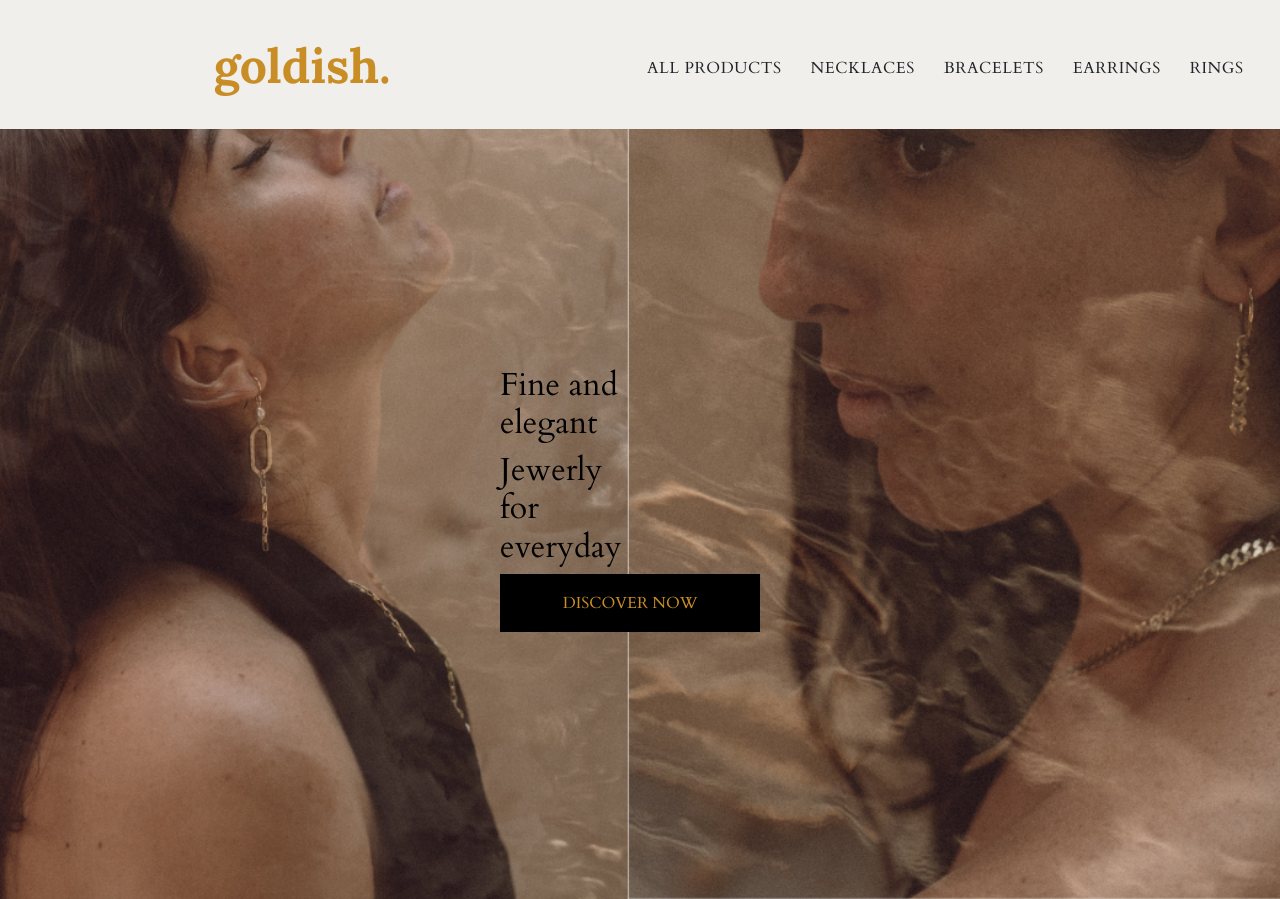
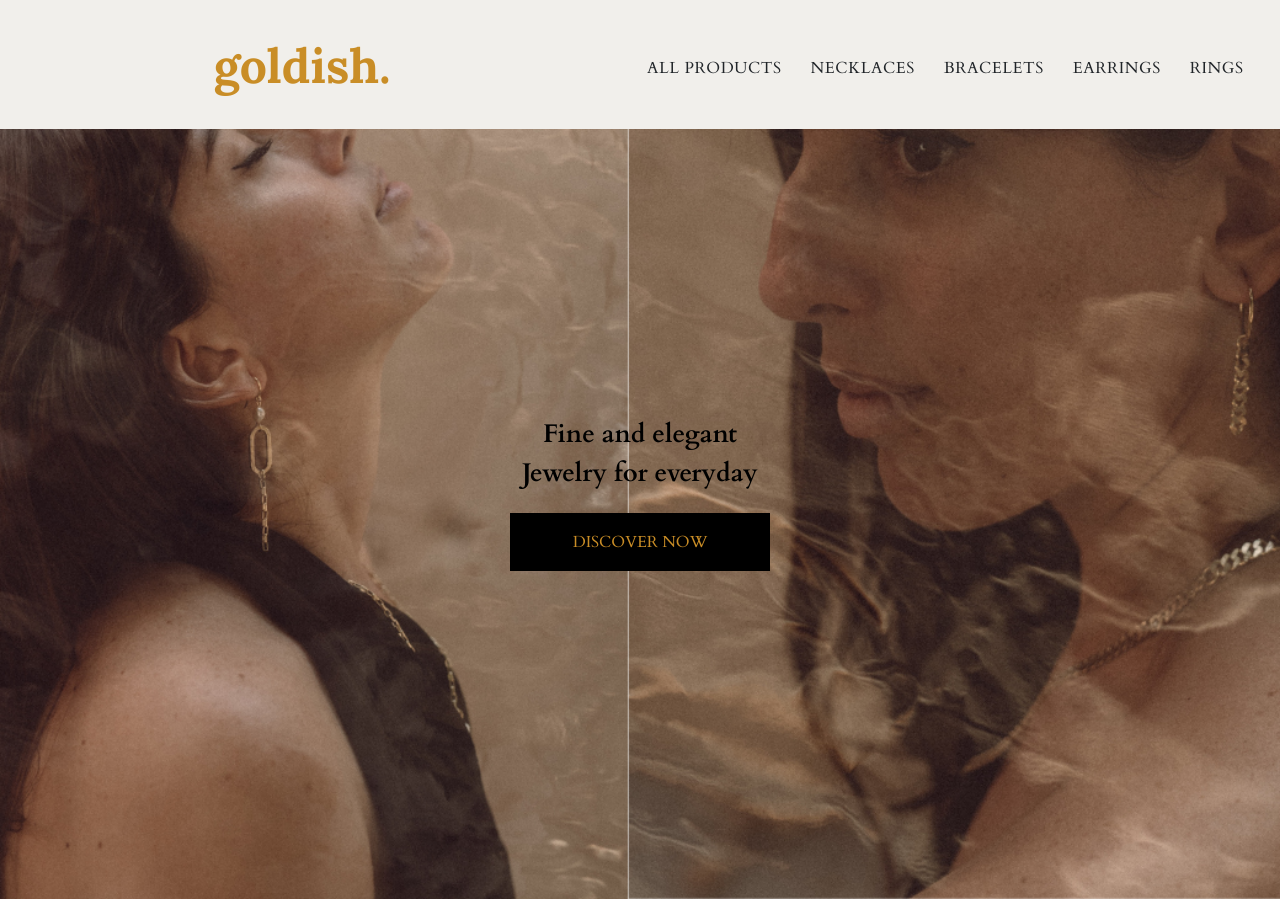
Before and after one commit to kristinabog/goldish, a Django app: page / in a window 1280 px wide. Shown: the part 51-950 px from the top of the page. Run offline with Django 3.2, Linux system fonts and the light colour scheme; some libraries are stand-ins or nearby versions.

Commit message:
Added extra styling to index text and button on home page

```diff
--- a/home/templates/home/index.html
+++ b/home/templates/home/index.html
@@ -13,13 +13,13 @@
     <div class="container-fluid home-container">
         <div class="row justify-content-center my-auto h-100">
             <div class="my-auto">
-                <div class="col-7 col-md-6 my-auto">
-                    <div class="my-5 justify-content-center">
-                        <h1 class="home-h1">
+                <div class="my-auto">
+                    <div class="my-5 justify-content-center home-h1 fade-in-text">
+                        <h1>
                             Fine and elegant
                         </h1>
-                        <h1 class="home-h1">
-                            Jewerly for everyday
+                        <h1>
+                            Jewelry for everyday
                         </h1>
                         <h4>
                             <a href="" class="shop-now-button btn btn-ls rounded-0 text-uppercase py-3">Discover Now</a>
--- a/static/css/base.css
+++ b/static/css/base.css
@@ -89,6 +89,7 @@ div#nav2-links-col li.list-inline-item:not(:last-child) {
     color: #c98d26;
     min-width: 260px;
     font-family:'Cardo';
+    margin-top: 1rem;
 }
 
 .btn-black {
@@ -110,8 +111,48 @@ div#nav2-links-col li.list-inline-item:not(:last-child) {
     font-size: 2rem;
     font-family: 'Cardo', sans-serif;
     color: black;
+    text-align: center;
 }
 
+div.home-h1 .h1, h1 {
+    font-size: 1.6rem;
+    font-weight: 600;
+}
+
+/* Code credit https://blog.hubspot.com/website/css-fade-in */
+.fade-in-text {
+    display: inline-block;
+    animation: fadeIn linear 3s;
+    -webkit-animation: fadeIn linear 3s;
+    -moz-animation: fadeIn linear 3s;
+    -o-animation: fadeIn linear 3s;
+    -ms-animation: fadeIn linear 3s;
+  }
+
+  @keyframes fadeIn {
+    0% {opacity:0;}
+    100% {opacity:1;}
+  }
+
+  @-moz-keyframes fadeIn {
+    0% {opacity:0;}
+    100% {opacity:1;}
+  }
+
+  @-webkit-keyframes fadeIn {
+    0% {opacity:0;}
+    100% {opacity:1;}
+  }
+
+  @-o-keyframes fadeIn {
+    0% {opacity:0;}
+    100% {opacity:1;}
+  }
+
+  @-ms-keyframes fadeIn {
+    0% {opacity:0;}
+    100% {opacity:1;}
+  }
 /*------------------------- home */
 
 .home-container {
```
